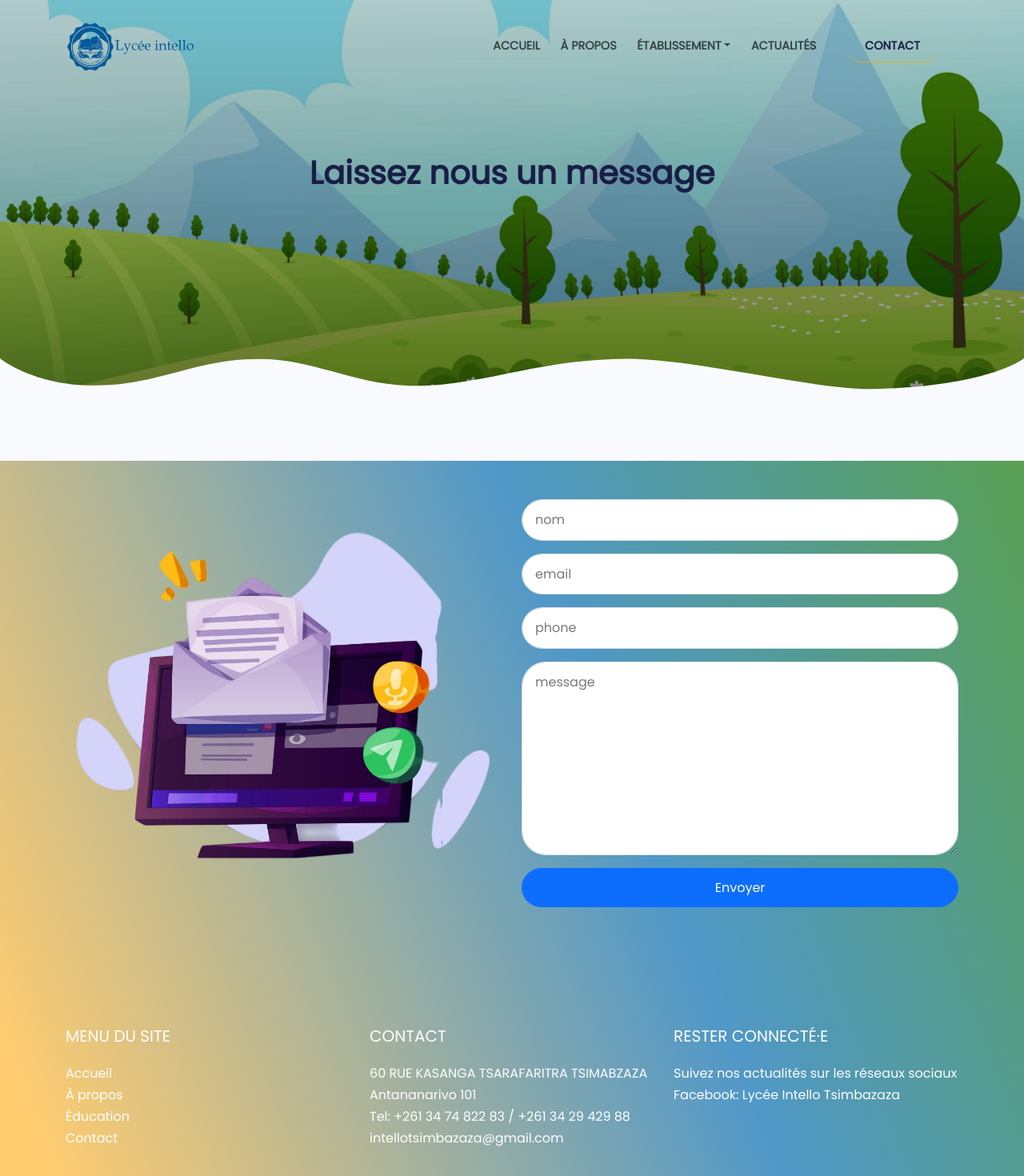
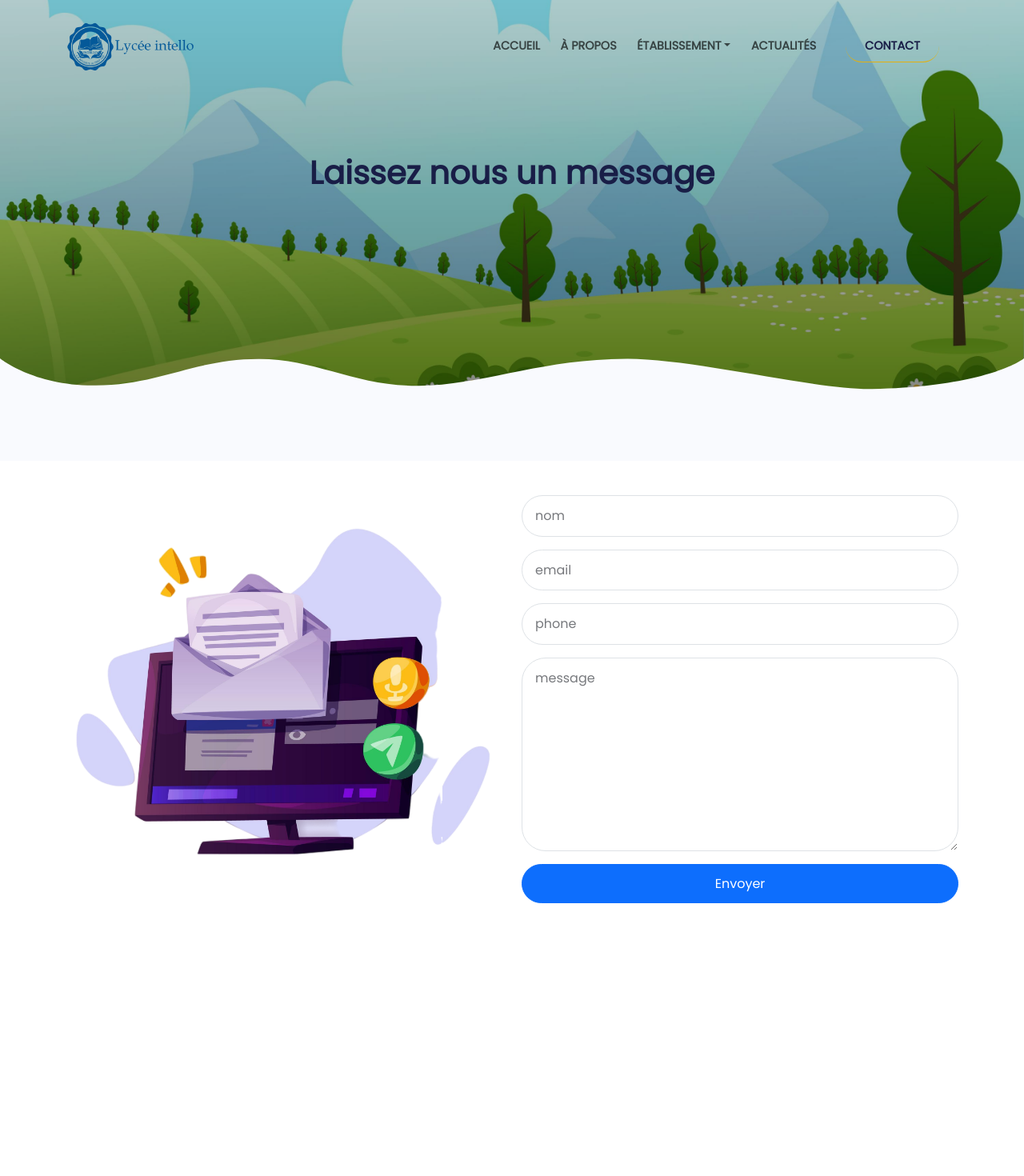
Before and after one commit to Radoniaina24/intello24, a Next.js app: page /contact in a window 1280 px wide. Shown: the top 1470 px of the page at 80% size. After the commit the page ends 1177 px from the top, so only its background shows below. Built offline with nearby package versions, Linux system fonts and the light colour scheme.

Commit message:
edit components systeme

```diff
--- a/src/app/layout.js
+++ b/src/app/layout.js
@@ -29,7 +29,7 @@ export default function RootLayout({ children }) {
         <BoostrapBundle />
         <Navbar />
         {children}
-        <Footer />
+        {/* <Footer /> */}
         <ScrollTopBtn />
       </body>
     </html>
--- a/src/app/page.js
+++ b/src/app/page.js
@@ -19,7 +19,7 @@ export default function Home() {
         <Details />
         <Systeme />
         <Stats />
-        <Contact />
+        {/* <Contact /> */}
       </div>
     </>
   );
--- a/src/components/Details/Details.jsx
+++ b/src/components/Details/Details.jsx
@@ -16,7 +16,7 @@ export default function Details() {
               offrant à tous les élèves les moyens de réussir leur parcours
               scolaire et de devenir des citoyens responsables et engagés. */}
             </p>
-            <button className='btn btn-outline-secondary btn-sm'>Lire plus</button>
+            <button className='btn btn-secondary btn-sm text-light'>Lire plus</button>
           </div>
           <div className='col-12 col-md-6'>
             <Image
--- a/src/components/Systeme/Systeme.jsx
+++ b/src/components/Systeme/Systeme.jsx
@@ -16,8 +16,8 @@ export default function Systeme() {
       </div>
       <section id='projects' className='py-5 systeme'>
         <div className='container'>
-          <div className='row justify-content-between'>
-            <div className='col-md-6 col-lg-4 mt-4 mt-md-0'>
+          <div className='row  justify-content-between'>
+            <div className='col-md-6 col-lg-5 mt-4 mt-md-0'>
               <h4 className="text-danger">Système educatif Francais</h4>
               <ul className='fs-5 list-unstyled'>
                 <li className="d-flex"><FontAwesomeIcon icon={faCheck} className={"text-warning fontAwesome mx-3"}/>Préscolaire</li>
@@ -28,7 +28,7 @@ export default function Systeme() {
               </ul>
             </div>
 
-            <div className='col-md-6 col-lg-4 mt-4 mt-md-0'>
+            <div className='col-md-6 col-lg-5 mt-4 mt-md-0 '>
               <h4 className="text-secondary">Système educatif Malagasy</h4>
               <ul className='fs-5 list-unstyled'>
                 <li className="d-flex"><FontAwesomeIcon icon={faCheck} className={"text-warning fontAwesome mx-3"}/>BEPC</li>
--- a/src/theme/scss/styles.scss
+++ b/src/theme/scss/styles.scss
@@ -172,10 +172,14 @@
   background-color: var(--bs-primary);
   opacity: 1;
 }
-body{
-  background-image: -webkit-linear-gradient(248deg, #5ca22a 0%, #5098c8 47%, #FFCC70 95%);
-  background-image: linear-gradient(248deg, #5ca22a 0%, #5098c8 47%, #FFCC70 95%);
-}
+// body{
+//   background-image: -webkit-linear-gradient(248deg, #5ca22a 0%, #5098c8 47%, #FFCC70 95%);
+//   background-image: linear-gradient(248deg, #5ca22a 0%, #5098c8 47%, #FFCC70 95%);
+
+// }
 .systeme .fontAwesome{
   width: 25px;
 }
+.frame-decoration{
+  margin-bottom: -5px;
+}
```
